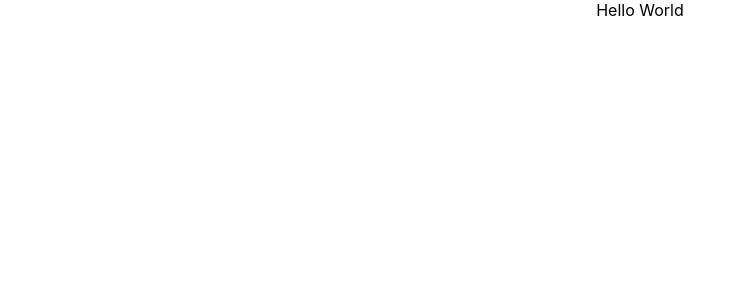
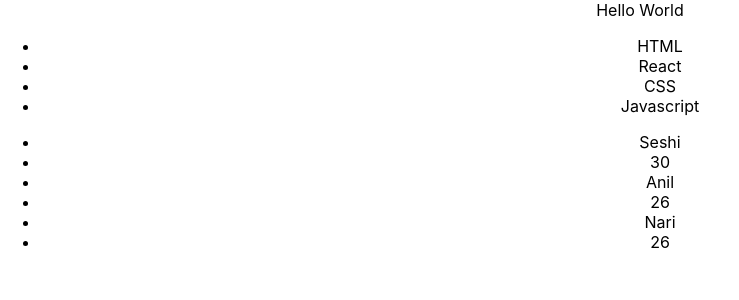
Before and after one commit to kotireddy-hub/React-Basic, a React (Create React App) app: page / in a window 1280 px wide. Shown: the top 300 px of the page, without its empty margins (0-739 px from the left). Built offline with nearby package versions, Linux system fonts and the light colour scheme.

Commit message:
added component props

```diff
--- a/src/App.js
+++ b/src/App.js
@@ -1,10 +1,30 @@
 import './App.css';
 import HelloWorld from './HelloWorld';
+import UserDeatils from './pages/UserDeatils';
+
+const listOfData = ["HTML","React","CSS","Javascript"];
+
+const UserData = [
+  {
+    "name":"Seshi",
+    "age":30
+  },
+  {
+    "name":"Anil",
+    "age":26
+  },
+  {
+    "name":"Nari",
+    "age":26
+  }
+]
+
 
 function App() {
   return (
     <div className="App">
-      <HelloWorld></HelloWorld>
+      <HelloWorld data={listOfData} />
+      <UserDeatils users={UserData}/>
     </div>
   );
 }
--- a/src/HelloWorld.jsx
+++ b/src/HelloWorld.jsx
@@ -1,8 +1,19 @@
 import React, { Component } from "react";
+
+const welcomeMessage = "Hello World";
+
 
 class HelloWorld extends Component{
     render(){
-        return <div>Hello World</div>
+        return <div>{welcomeMessage}
+            <ul>
+                {
+                    this.props.data.map((item)=>(
+                    <li>{item}</li>
+                    ))
+                }
+            </ul>
+        </div>
     }
 }
 
--- /dev/null
+++ b/src/pages/UserDeatils.js
@@ -0,0 +1,17 @@
+import React from "react";
+
+function UserDeatils(props) {
+    const { users = [] } = props;
+    return <ul>
+        {
+            (users || []).map((item) => (
+                <div>
+                    <li>{item.name}</li>
+                    <li>{item.age}</li>
+                </div>
+            ))
+        }
+    </ul>
+}
+
+export default UserDeatils;
```
